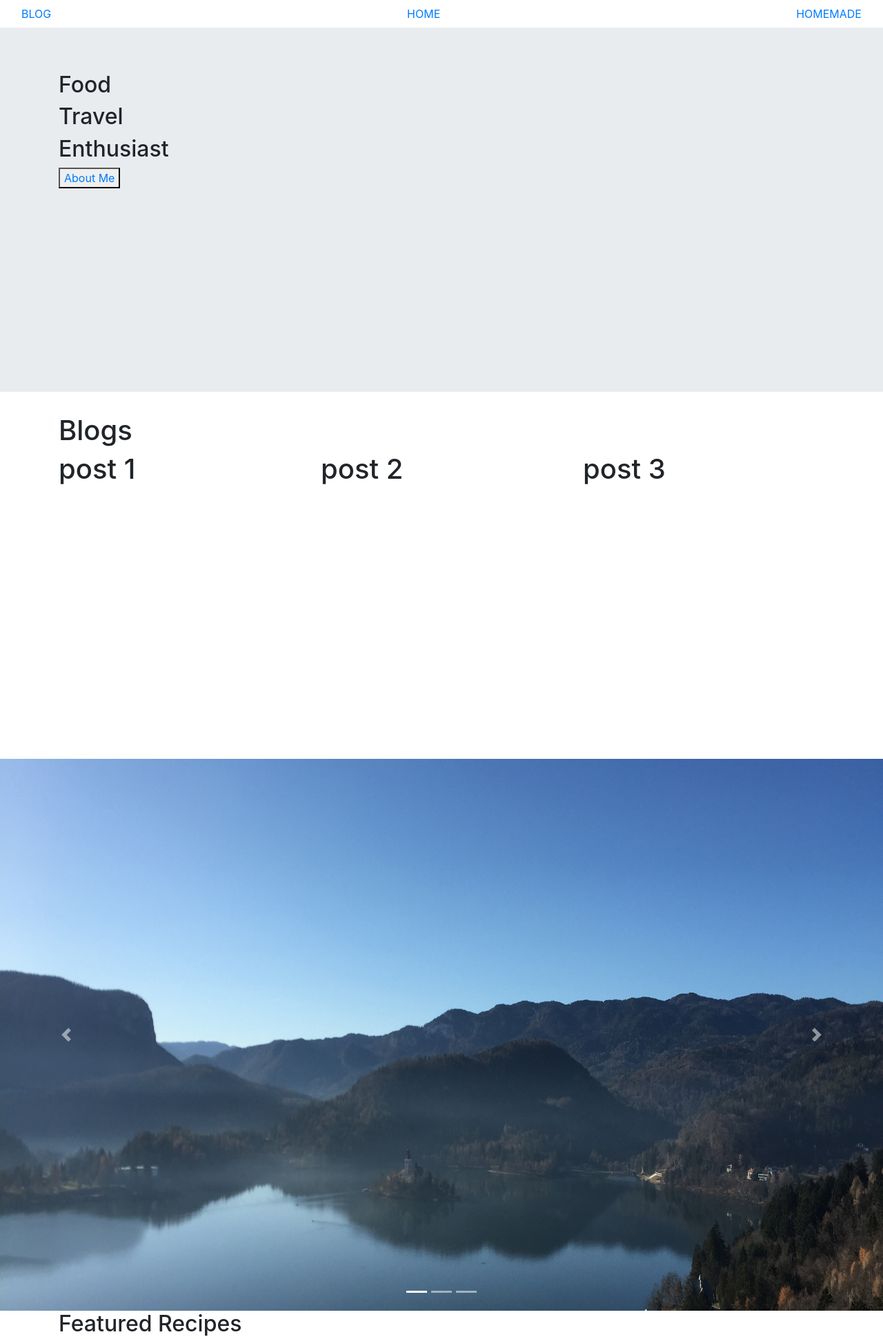
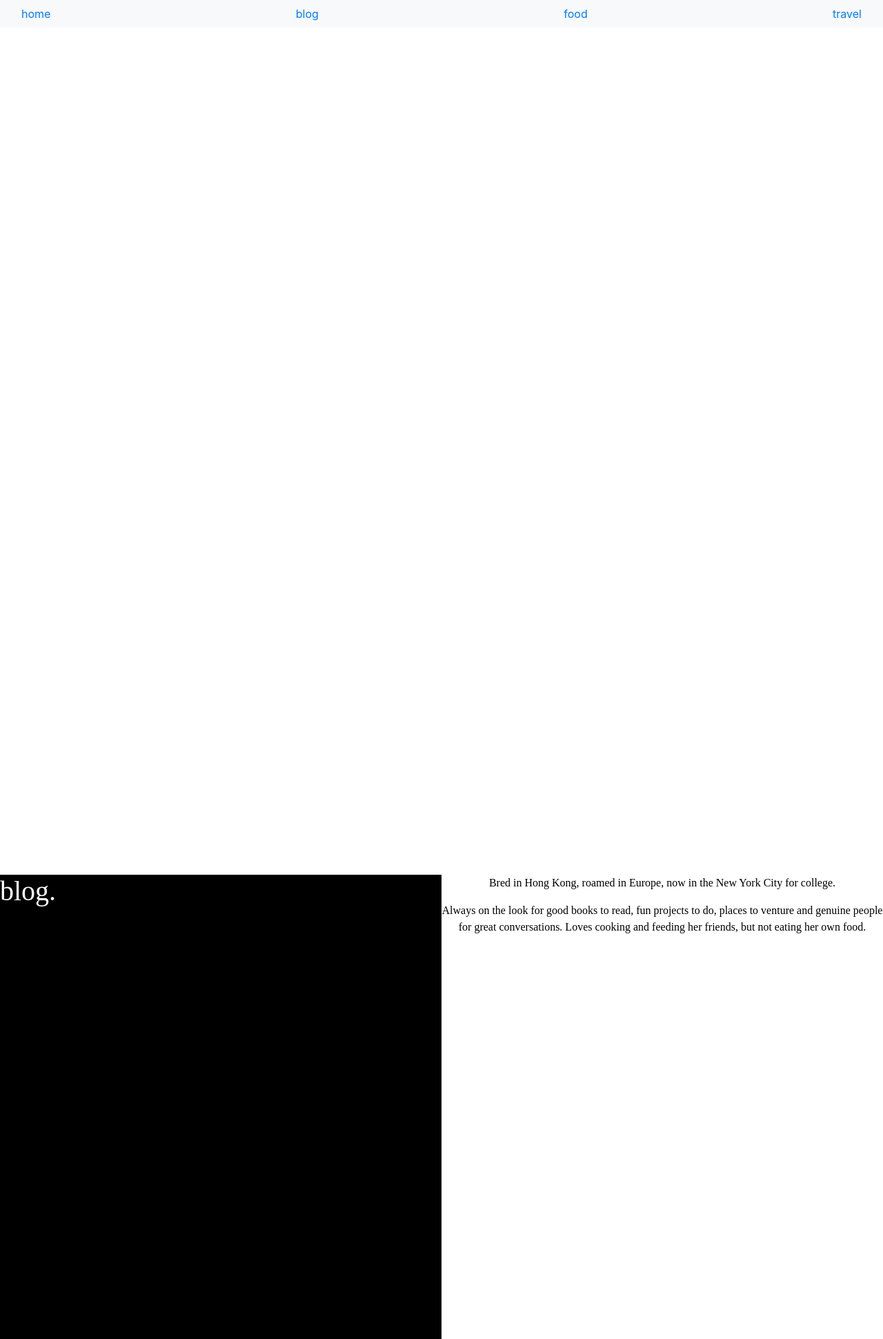
Before and after one commit to yuetyumelody/Personal-Blog, a Django app: page / in a window 1280 px wide. Shown: the top 1941 px of the page at 69% size. Run offline with Django 3.2, Linux system fonts and the light colour scheme; some libraries are stand-ins or nearby versions.

Commit message:
added travel.html, travel page view, updated html code

```diff
--- a/blog/admin.py
+++ b/blog/admin.py
@@ -1,5 +1,6 @@
 from django.contrib import admin
-from .models import Post
+from .models import Post, RecipePost
 # Register your models here.
 
 admin.site.register(Post)
+admin.site.register(RecipePost)
--- a/blog/urls.py
+++ b/blog/urls.py
@@ -1,12 +1,15 @@
 from django.urls import path
 
 
-from .views import HomePageView, AboutMeView, BlogListView, BlogDetailView, RecipeListView, RecipeDetailView
+from .views import HomePageView, AboutMeView, BlogListView, BlogDetailView, RecipeListView, RecipeDetailView, \
+    TravelListView
 urlpatterns = [
     path('', HomePageView.as_view(), name='home'),
     path('post/<int:pk>/', BlogDetailView.as_view(), name='post_detail'),
     path('blog/', BlogListView.as_view(), name='blog_home'),
     path('aboutme/', AboutMeView.as_view(), name='aboutme'),
     path('recipes/', RecipeListView.as_view(), name='recipe_list'),
-    path('recipes/<int:pk>', RecipeDetailView.as_view(), name='recipe_detail')
+    path('recipes/<int:pk>', RecipeDetailView.as_view(), name='recipe_detail'),
+    path('travel/', TravelListView.as_view, name='travel')
+
 ]
--- a/blog/views.py
+++ b/blog/views.py
@@ -27,3 +27,6 @@ class RecipeListView(ListView):
 class RecipeDetailView(DetailView):
     model = RecipePost
     temaplate_name = 'recipe_detail.html'
+
+class TravelListView(TemplateView):
+    template_name = 'travel.html'
--- a/static/css/style.css
+++ b/static/css/style.css
@@ -1,3 +1,4 @@
+/*
 ul#menu {
 
     list-style-type: none;
@@ -32,15 +33,15 @@ li a:hover{
     box-sizing: border-box;
 }
 
-/* Create two equal columns that floats next to each other */
+!* Create two equal columns that floats next to each other *!
 .column {
     float: left;
     width: 50%;
     padding: 10px;
-    height: 600px; /* Should be removed. Only for demonstration */
+    height: 600px; !* Should be removed. Only for demonstration *!
 }
 
-/* Clear floats after the columns */
+!* Clear floats after the columns *!
 .section-row:after {
     content: "";
     display: table;
@@ -56,3 +57,40 @@ p#aboutme{
     padding: 200px 300px 300px 200px ;
 
 }
+*/
+
+.jumbotron {
+    background-color: white !important;
+
+}
+
+
+.btn-primary-outline {
+  font-family: Avenir;
+  font-size: 13px;
+  color: rgba(58, 133, 191, 0.75);
+  letter-spacing: 1px;
+  line-height: 15px;
+  border: 2px solid rgba(58, 133, 191, 0.75);
+  border-radius: 40px;
+  background: transparent;
+  transition: all 0.3s ease 0s;
+}
+
+h1{
+    font-family: Avenir; !important;
+    color: white; !important;
+    font-size: 60px; !important;
+    margin: auto 0;
+    display: flex;
+    text-align: center;
+    width: 100%;
+}
+
+p {
+    font-family: Avenir;
+    color: black ;
+}
+#left-about {
+    text-align: center !important;
+}
--- a/templates/home.html
+++ b/templates/home.html
@@ -2,115 +2,74 @@
 <html>
     <head>
         <title>melosmurf</title>
+        <!--for css file-->
+        <link href="{% static 'css/style.css' %}" rel="stylesheet">
+
+        <!--for bootstrap-->
         <link rel="stylesheet" href="https://stackpath.bootstrapcdn.com/bootstrap/4.2.1/css/bootstrap.min.css"
               integrity="sha384-GJzZqFGwb1QTTN6wy59ffF1BuGJpLSa9DkKMp0DgiMDm4iYMj70gZWKYbI706tWS" crossorigin="anonymous">
         <script src="https://stackpath.bootstrapcdn.com/bootstrap/4.2.1/js/bootstrap.min.js"
                 integrity="sha384-B0UglyR+jN6CkvvICOB2joaf5I4l3gm9GU6Hc1og6Ls7i6U/mkkaduKaBhlAXv9k" crossorigin="anonymous"></script>
         <meta charset="utf-8">
 
-        <!--for carousel-->
-        <meta name="viewport" content="width=device-width, initial-scale=1">
-        <link rel="stylesheet" href="https://maxcdn.bootstrapcdn.com/bootstrap/4.2.1/css/bootstrap.min.css">
-        <script src="https://ajax.googleapis.com/ajax/libs/jquery/3.3.1/jquery.min.js"></script>
-        <script src="https://cdnjs.cloudflare.com/ajax/libs/popper.js/1.14.6/umd/popper.min.js"></script>
-        <script src="https://maxcdn.bootstrapcdn.com/bootstrap/4.2.1/js/bootstrap.min.js"></script>
-        <style>
-            /* Make the image fully responsive */
-            .carousel-inner img {
-                width: 100%;
-                height: 100%;
-            }
-        </style>
     </head>
 
-    <body>
-        <nav class="navbar navbar-default">
+    <body style="text-align: center">
+        <nav class="navbar navbar-light bg-light">
             <div class="container-fluid">
 
-                <a href="{% url 'blog_home' %}">BLOG</a></li>
-                <a href="{% url 'home' %}">HOME</a>
-                <a href="{% url 'recipe_list' %}">HOMEMADE</a></li>
+                <a href="{% url 'blog_home' %}">home</a></li>
+                <a href="{% url 'home' %}">blog</a>
+                <a href="{% url 'recipe_list' %}">food</a></li>
+                <a href="{% url 'aboutme'%}">travel</a>
             </div>
     </nav>
-        <div class="jumbotron jumbotron-fluid" >
-            <div class="container" id="aboutme" style="height: 400px;" >
-                <h2>Food</h2>
-                <h2>Travel</h2>
-                <h2>Enthusiast</h2>
-
-                <button type="button" class="btn-default"><a href="{% url 'aboutme'%}">About Me</a></button>
-            </div>
-        </div>
-        <div class="container" id="blog_preview" style="height: 500px;" >
-            <h1>Blogs</h1>
-            <!--For lastest 3 blogs, preview here-->
-            <div class="row">
-                <div class="col-md-4">
-                    <h1>post 1</h1>
-                </div>
-                <div class="col-md-4">
-                    <h1>post 2</h1>
-                </div>
-                <div class="col-md-4">
-                    <h1> post 3</h1>
-                </div>
+        <div class="jumbotron jumbotron-fluid" style="margin-bottom: 0px">
+            <div class="container" id="aboutme" style="height: 1100px;" >
+                <h1>20</h1>
+                <h1>Foodie</h1>
+                <h1>Wanderlust</h1>
             </div>
         </div>
 
-        <div class="section" id ="food_travel">
+        <div class="container-fluid" id="blog" style="width: 100%; padding-left: 0px; padding-right: 0px;" >
+            <div id="left-blog-bloc" style="float: left; width: 50%; height: 1100px; background-color: black;">
+                <h1>blog.</h1>
+            </div>
+            <div id="right-blog-bloc" style="float: right; width:50%; height: 1100px; display: inline-block; background-color: white">
 
-            <div id="demo" class="carousel slide" data-ride="carousel">
+                <p>Bred in Hong Kong, roamed in Europe, now in the New York City for college. </p>
+                <p>Always on the look for good books to read, fun projects to do,
+                places to venture and genuine people for great conversations. Loves cooking and feeding her friends, but not
+                eating her own food. </p>
 
-                <!-- Indicators -->
-                <ul class="carousel-indicators">
-                    <li data-target="#demo" data-slide-to="0" class="active"></li>
-                    <li data-target="#demo" data-slide-to="1"></li>
-                    <li data-target="#demo" data-slide-to="2"></li>
-                </ul>
-
-                <!-- The slideshow -->
-                <div class="carousel-inner">
-                    <div class="carousel-item active">
-                        <img src=" {% static 'banners/bled.jpg' %} " height="400">
-                        <div class="carousel-caption">
-                        <!--  add button that links to recipe list page -->
-                        </div>
-                    </div>
-                    <div class="carousel-item">
-                        <img src="{% static 'foodbannerpics/currychicken.jpg' %}"  height="400">
             </div>
 
         </div>
 
-                <!-- Left and right controls -->
-                <a class="carousel-control-prev" href="#demo" data-slide="prev">
-                    <span class="carousel-control-prev-icon"></span>
-                </a>
-                <a class="carousel-control-next" href="#demo" data-slide="next">
-                    <span class="carousel-control-next-icon"></span>
-                </a>
+        <div class="container-fluid" id="food" style="width: 100%; display: inline-block; padding-left: 0px; padding-right: 0px;" >
+            <div id="left-food-bloc" style="float: left; width: 50%; height: 1100px;  display: inline-block;">
+                <h1> contact left side lmao</h1>
             </div>
-
-            <!--<h1>FOOD AND TRAVEL RECS</h1>-->
+            <div id="right-food-bloc" style="float: right; width:50%; height: 1100px; display: inline-block; background-color: black;">
+                <h1> contact right side lmao</h1>
 
             </div>
 
-        <div class="container" id="recipes_preview" style="height: 400px;">
-            <!--display featured 3 recipes-->
-            <h2>Featured Recipes</h2>
-            <div class="row">
-                <div class="col-md-4">
-                    <h1>post 1</h1>
         </div>
-                <div class="col-md-4">
-                    <h1>post 2</h1>
+
+
+        <div class="container-fluid" id="travels" style="width: 100%; display: inline-block; padding-left: 0px; padding-right: 0px;" >
+            <div id="left-travel-bloc" style="float: left; width: 50%; height: 1100px;  display: inline-block; background-color: black;">
+                <h1> contact left side lmao</h1>
             </div>
-                <div class="col-md-4">
-                    <h1> post 3</h1>
-                </div>
+            <div id="right-travel-bloc" style="float: right; width:50%; height: 1100px; display: inline-block; background-color: white; ">
+                <h1> contact right side lmao</h1>
+
             </div>
 
         </div>
+
     </body>
 
     <footer>
--- a/templates/post_detail.html
+++ b/templates/post_detail.html
@@ -1,10 +1,10 @@
 {% extends 'base.html' %}
 
 {% block content %}
-    <div class="post entry">
+    <article class="post entry">
         <h2>{{ post.title }}</h2>
         <h4>{{ post.date_posted }}</h4>
         <p> {{ post.body }}</p>
-    </div>
+    </article>
 
 {% endblock content %}
--- /dev/null
+++ b/templates/travel.html
@@ -0,0 +1,4 @@
+{% extends 'base.html' %}
+{% block content %}
+
+{% endblock content%}
```
Also changed, not shown: templates/base.html (+5 -3 lines), templates/recipe_detail.html (+10 -0 lines), db.sqlite3. Lines whose indentation alone changed are shown as unchanged.
